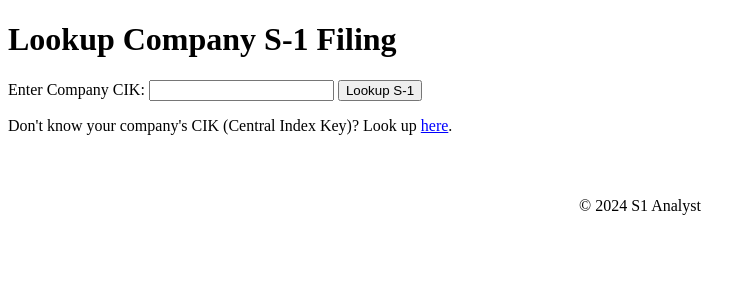
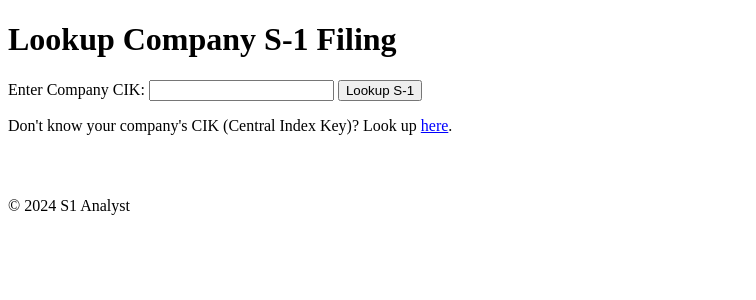
Before and after one commit to Arohrba5/S1-Analyst, a Flask app: page / in a window 1280 px wide. Shown: the part 26-326 px from the top of the page, without its empty margins (0-756 px from the left). Run offline with Flask 3, Linux system fonts and the light colour scheme; some libraries are stand-ins or nearby versions.

Commit message:
Fixed: Left aligned footer.

```diff
--- a/static/style.css
+++ b/static/style.css
@@ -22,5 +22,4 @@ a {
 }
 footer {
     padding-top: 30px; /* Adds 30px of space above the footer text */
-    text-align: center; /* Centers the text in the footer */
 }
```
